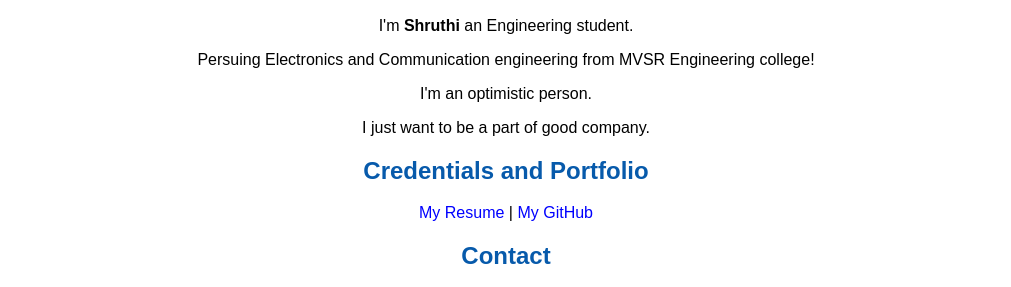
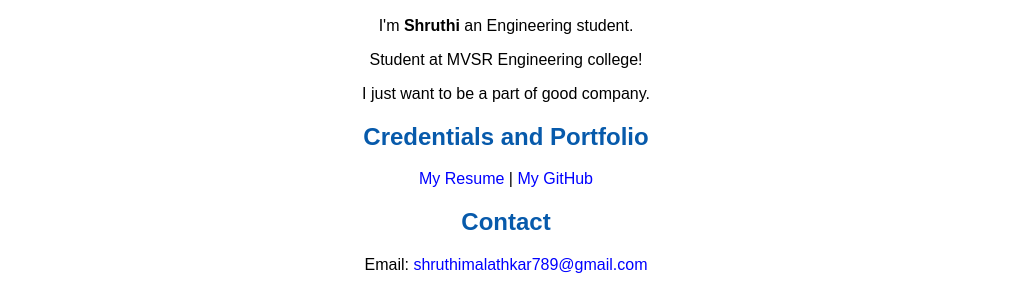
Before and after one commit to shruthi4789/shruthi4789.github.io, a plain HTML site: page index.html in a window 1280 px wide. Shown: the part 500-787 px from the top of the page, without its empty margins (134-1145 px from the left). Drawn offline with Linux system fonts and the light colour scheme.

Commit message:
Update index.html

```diff
--- a/index.html
+++ b/index.html
@@ -21,8 +21,7 @@
     <h1>Welcome!</h1>
     <h2>About me</h2>
     <p>I'm <strong>Shruthi</strong> an Engineering student.</p>
-    <p>Persuing Electronics and Communication engineering from MVSR Engineering college!</p>
-    <p>I'm an optimistic person.</p>
+    <p>Student at MVSR Engineering college!</p>
     <p>I just want to be a part of good company.</p>
 
     <h2>Credentials and Portfolio</h2>
```
